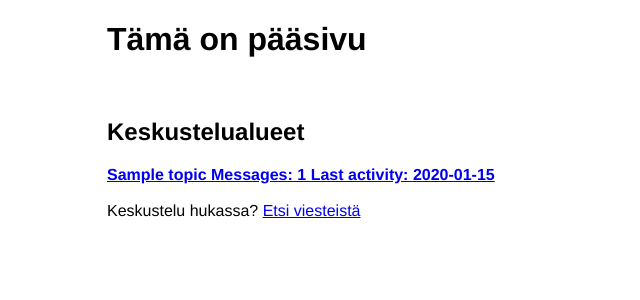
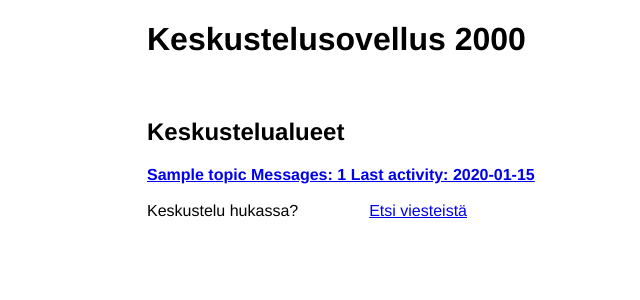
Before and after one commit to Tharmat/hy-keskustelusovellus, a Flask app: template templates/main.html in a window 1280 px wide. Shown: the top 300 px of the page, without its empty margins (173-813 px from the left). Run offline with Flask 3, Linux system fonts and the light colour scheme; the template is opened without the code that fills it: most values are stand-ins (such as "Sample title", 1, 10 or a date in 2020).

Commit message:
feat: update styling for better usability

```diff
--- a/static/style.css
+++ b/static/style.css
@@ -1,6 +1,6 @@
 body {
     margin: auto;
-    max-width: 45em;
+    max-width: 50%;
     font-family: 'Helvetica', 'Arial', sans-serif;
 }
 
@@ -11,4 +11,6 @@ body {
 
 .column {
     flex: 50%;
+    display: flex;
+    justify-content: space-between;
 }
--- a/templates/main.html
+++ b/templates/main.html
@@ -2,14 +2,17 @@
 {% block title %} Pääsivu {% endblock %}
 
 {% block content %}
-<h1>Tämä on pääsivu</h1>
+<h1>Keskustelusovellus 2000</h1>
 <br>
 <h2>Keskustelualueet</h2>
-
 {% for topic in topics %}
+    <div class="row">
+    <div class="column">
     <b><a href="/topic/{{topic.id}}">{{ topic.name }} Messages: {{ topic.message_count }} Last activity: {{ topic.latest.strftime("%Y-%m-%d %H:%M:%S") }}</a></b>
     <br>
+    </div>
     {% if is_admin %}
+        <div class="column">
         <form action="/topic/{{ topic.id }}/delete" onsubmit="return confirm('Are you sure you want to delete the topic?');" method="post">
             <input type="submit" value="Poista keskustelualue">
             <input type="hidden" name="csrf_token" value="{{ session.csrf_token }}">
@@ -18,9 +21,9 @@
             <input type="submit" value="Muokkaa keskustelualuetta">
             <input type="hidden" name="csrf_token" value="{{ session.csrf_token }}">
         </form>
-
+        </div>
     {% endif %}
-
+</div>
 {% endfor %}
 <br>
 
```
Also changed, not shown: templates/topic_show.html (+9 -3 lines).
